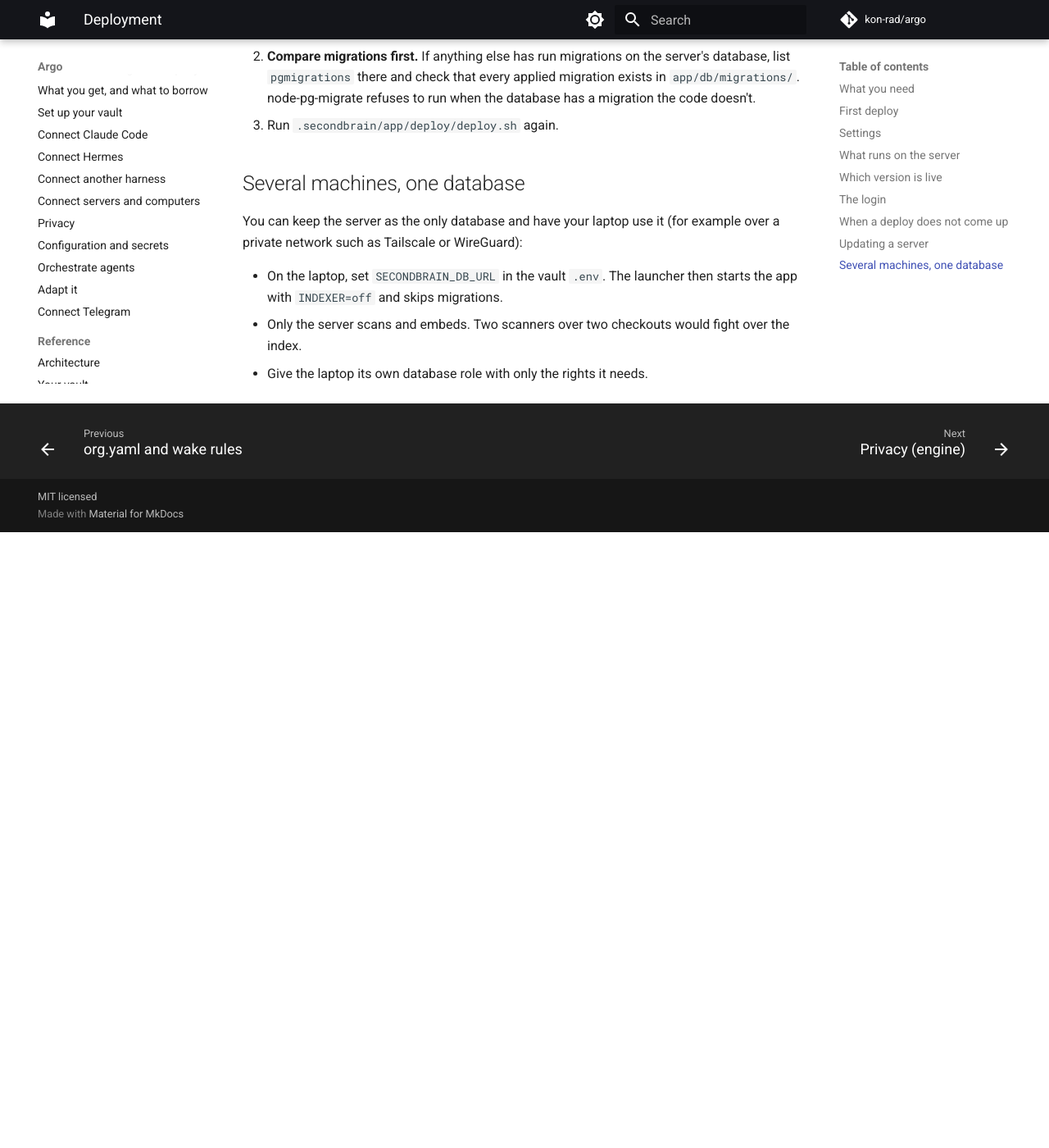
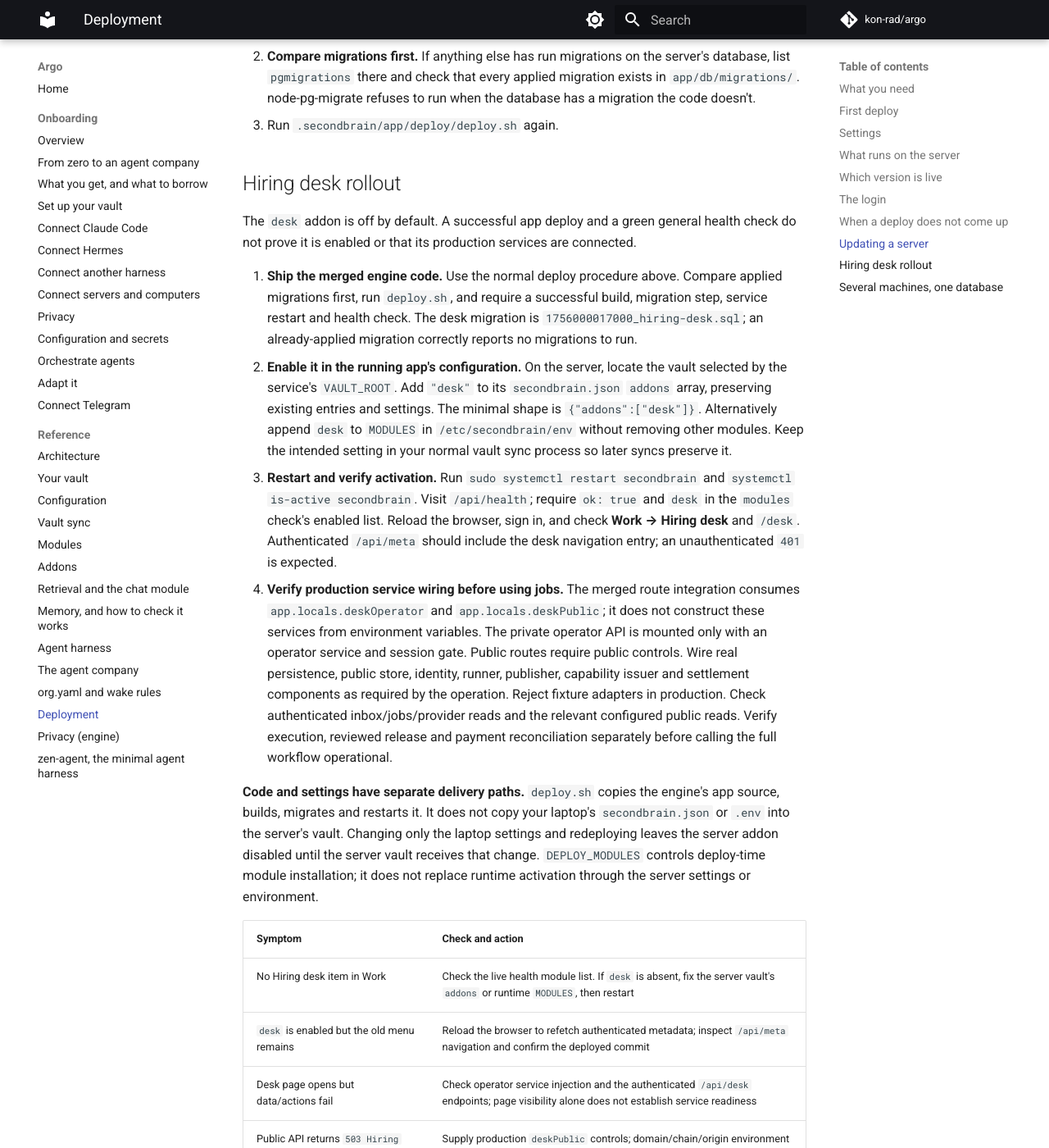
Before and after one commit to kon-rad/argo, an MkDocs documentation site: the page built from docs/deployment.md, in a window 1280 px wide and 1400 px high, scrolled down 4767 px. Shown: the whole window at 82% size. Built offline with MkDocs 1.6.1 and Material for MkDocs 9.7.7, drawn with Linux system fonts in a browser that asks for light colours; comment, search, counter and statistics services are not loaded; before the commit the page ends 5416 px from its top, so only the background shows below that; some of the changed text lies outside the part shown.

Commit message:
docs(desk): explain activation and production rollout limits

```diff
--- a/docs/deployment.md
+++ b/docs/deployment.md
@@ -119,6 +119,29 @@
 2. **Compare migrations first.** If anything else has run migrations on the server's database, list `pgmigrations` there and check that every applied migration exists in `app/db/migrations/`. node-pg-migrate refuses to run when the database has a migration the code doesn't.
 3. Run `.secondbrain/app/deploy/deploy.sh` again.
 
+## Hiring desk rollout
+
+The `desk` addon is off by default. A successful app deploy and a green general health check do not prove it is enabled or that its production services are connected.
+
+1. **Ship the merged engine code.** Use the normal deploy procedure above. Compare applied migrations first, run `deploy.sh`, and require a successful build, migration step, service restart and health check. The desk migration is `1756000017000_hiring-desk.sql`; an already-applied migration correctly reports no migrations to run.
+2. **Enable it in the running app's configuration.** On the server, locate the vault selected by the service's `VAULT_ROOT`. Add `"desk"` to its `secondbrain.json` `addons` array, preserving existing entries and settings. The minimal shape is `{"addons":["desk"]}`. Alternatively append `desk` to `MODULES` in `/etc/secondbrain/env` without removing other modules. Keep the intended setting in your normal vault sync process so later syncs preserve it.
+3. **Restart and verify activation.** Run `sudo systemctl restart secondbrain` and `systemctl is-active secondbrain`. Visit `/api/health`; require `ok: true` and `desk` in the `modules` check's enabled list. Reload the browser, sign in, and check **Work → Hiring desk** and `/desk`. Authenticated `/api/meta` should include the desk navigation entry; an unauthenticated `401` is expected.
+4. **Verify production service wiring before using jobs.** The merged route integration consumes `app.locals.deskOperator` and `app.locals.deskPublic`; it does not construct these services from environment variables. The private operator API is mounted only with an operator service and session gate. Public routes require public controls. Wire real persistence, public store, identity, runner, publisher, capability issuer and settlement components as required by the operation. Reject fixture adapters in production. Check authenticated inbox/jobs/provider reads and the relevant configured public reads. Verify execution, reviewed release and payment reconciliation separately before calling the full workflow operational.
+
+**Code and settings have separate delivery paths.** `deploy.sh` copies the engine's app source, builds, migrates and restarts it. It does not copy your laptop's `secondbrain.json` or `.env` into the server's vault. Changing only the laptop settings and redeploying leaves the server addon disabled until the server vault receives that change. `DEPLOY_MODULES` controls deploy-time module installation; it does not replace runtime activation through the server settings or environment.
+
+| Symptom | Check and action |
+|---|---|
+| No Hiring desk item in Work | Check the live health module list. If `desk` is absent, fix the server vault's `addons` or runtime `MODULES`, then restart |
+| `desk` is enabled but the old menu remains | Reload the browser to refetch authenticated metadata; inspect `/api/meta` navigation and confirm the deployed commit |
+| Desk page opens but data/actions fail | Check operator service injection and the authenticated `/api/desk` endpoints; page visibility alone does not establish service readiness |
+| Public API returns `503 Hiring desk is not configured` | Supply production `deskPublic` controls; domain/chain/origin environment keys alone do not create them |
+| Health is green but desk operations fail | General health checks do not test the complete desk workflow; verify the configured services and operations separately |
+
+To disable the addon, remove `desk` from **both** activation sources if present (`addons` and `MODULES`), restart, and verify it disappears from the enabled module list and Work menu. This leaves the database tables and records intact. Code rollback follows the normal procedure above and does not reverse migrations or restore vault configuration.
+
+See the [desk module reference](modules.md#desk) for the shipped components and configuration boundary.
+
 ## Several machines, one database
 
 You can keep the server as the only database and have your laptop use it (for example over a private network such as Tailscale or WireGuard):
```
Also changed, not shown: README.md (+14 -1 lines), docs/modules.md (+19 -0 lines).
